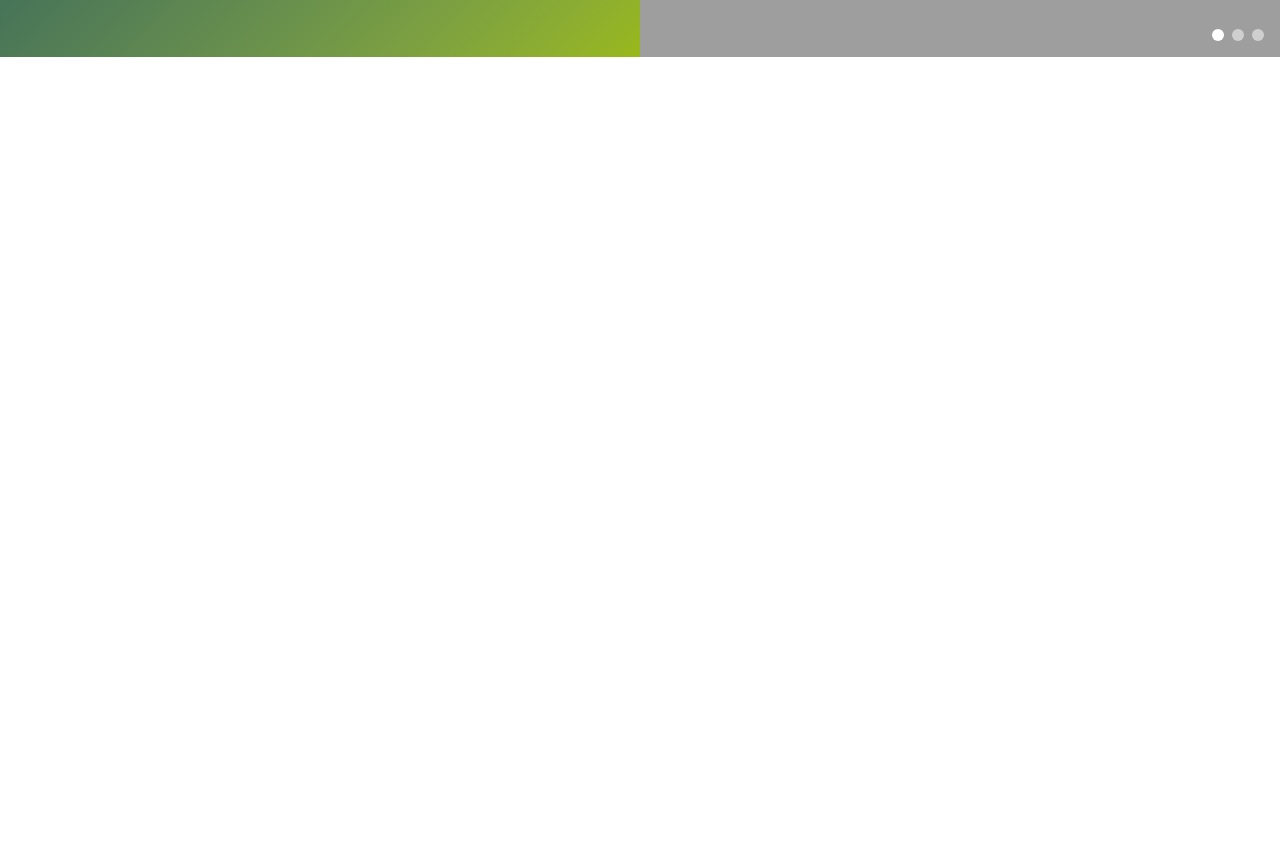
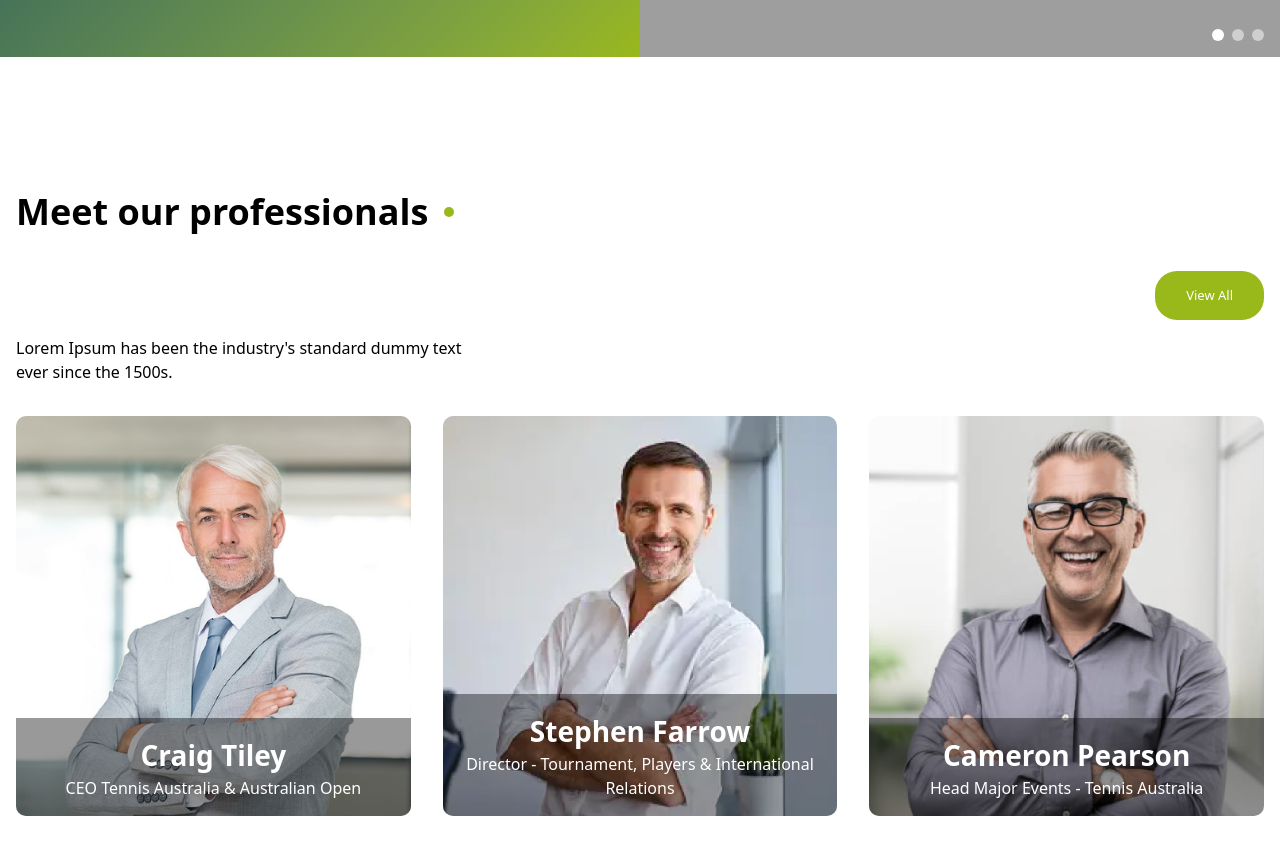
Before and after one commit to ay690/kweb-assignment, a Next.js app: page / in a window 1280 px wide. Shown: the part 5260-6114 px from the top of the page. Before the commit the page ends 5381 px from the top, so only its background shows below. Built offline with nearby package versions, Linux system fonts and the light colour scheme; grey boxes are pictures that could not be loaded.

Commit message:
UI: professionals

```diff
--- a/src/app/page.tsx
+++ b/src/app/page.tsx
@@ -1,5 +1,4 @@
 "use client";
-
 import HeroSection from "@/components/ui/HeroSection";
 import About from "@/components/ui/About";
 import Quote from "@/components/ui/Quote";
@@ -7,6 +6,7 @@ import Features from "@/components/ui/Features";
 import Programs from "@/components/ui/Programs";
 import Carousal from "@/components/ui/Carousal";
 import LocationSection from "@/components/ui/LocationSection";
+import Professionals from "@/components/ui/Profesionals";
 
 export default function Home() {
   return (
@@ -18,6 +18,7 @@ export default function Home() {
       <Programs />
       <Carousal />
       <LocationSection />
+      <Professionals />
     </main>
   );
 }
--- /dev/null
+++ b/src/components/ui/Profesionals.tsx
@@ -0,0 +1,62 @@
+import Button from "@/components/common/Button";
+import Card from "@/components/common/Card";
+
+const professionals = [
+  {
+    src: "/images/img_image_6.png",
+    alt: "Craig Tiley",
+    title: "Craig Tiley",
+    subtitle: "CEO Tennis Australia & \nAustralian Open",
+  },
+  {
+    src: "/images/img_image_7.png",
+    alt: "Stephen Farrow",
+    title: "Stephen Farrow",
+    subtitle: "Director - Tournament, Players & \nInternational Relations",
+  },
+  {
+    src: "/images/img_image_8.png",
+    alt: "Cameron Pearson",
+    title: "Cameron Pearson",
+    subtitle: "Head Major Events - \nTennis Australia",
+  },
+];
+
+export default function Professionals() {
+  return (
+    <section className="py-16 px-4">
+      <div className="container mx-auto max-w-7xl">
+        <div className="flex items-center mb-8">
+          <h2 className="text-[36px] font-bold text-black mr-4">
+            Meet our professionals
+          </h2>
+          <div className="w-[10px] h-[10px] bg-[#99b81a] rounded-[5px]"></div>
+        </div>
+
+        <div className="flex justify-end mb-4">
+          <Button variant="primary">View All</Button>
+        </div>
+
+        <p className="text-[16px] font-light text-black mb-8 max-w-md">
+          Lorem Ipsum has been the industry&apos;s standard dummy text ever
+          since the 1500s.
+        </p>
+
+        <div className="grid grid-cols-1 md:grid-cols-3 gap-8 mb-8">
+          {professionals.map((person, index) => (
+            <Card
+              key={index}
+              src={person.src}
+              alt={person.alt}
+              title={person.title}
+              subtitle={person.subtitle}
+              className="h-[400px]"
+              titleClassName="text-[25px] font-semibold text-white"
+              subtitleClassName="text-[16px] font-light text-white"
+            />
+          ))}
+        </div>
+      </div>
+    </section>
+  );
+}
```
